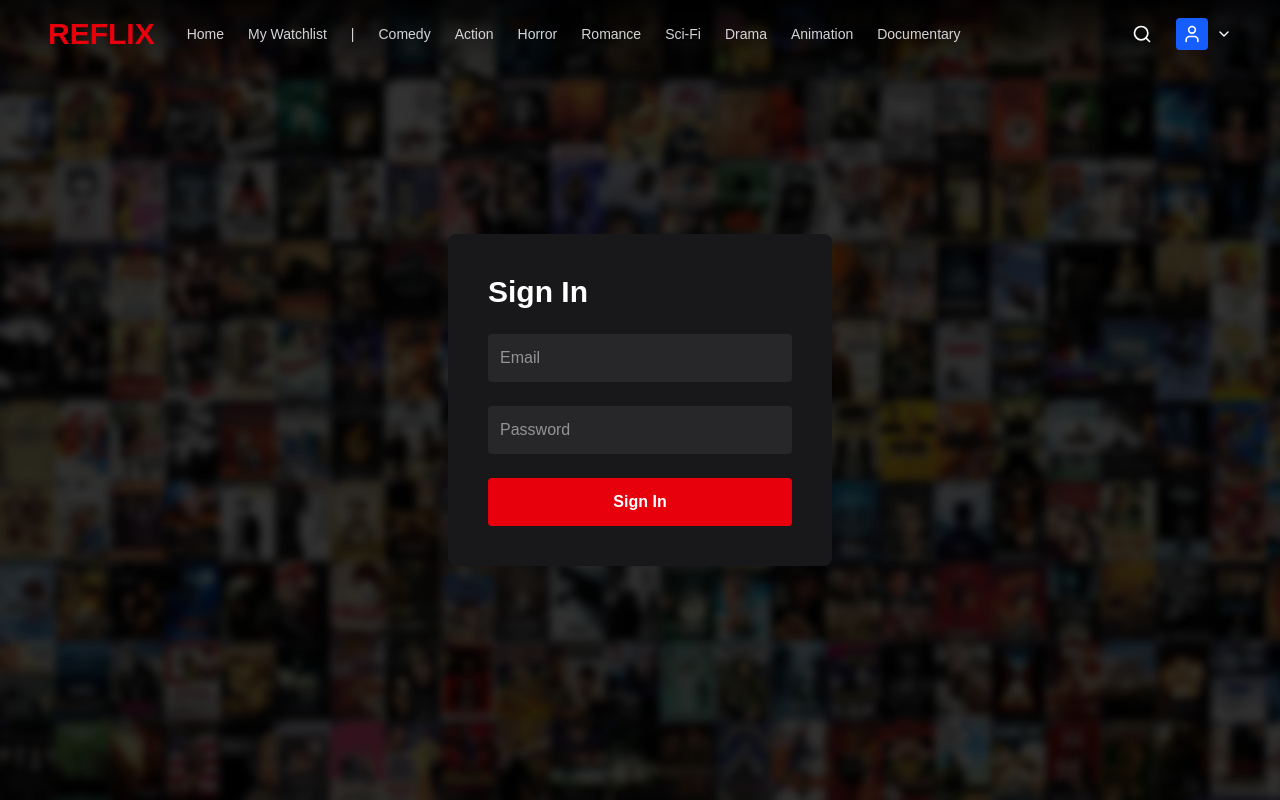
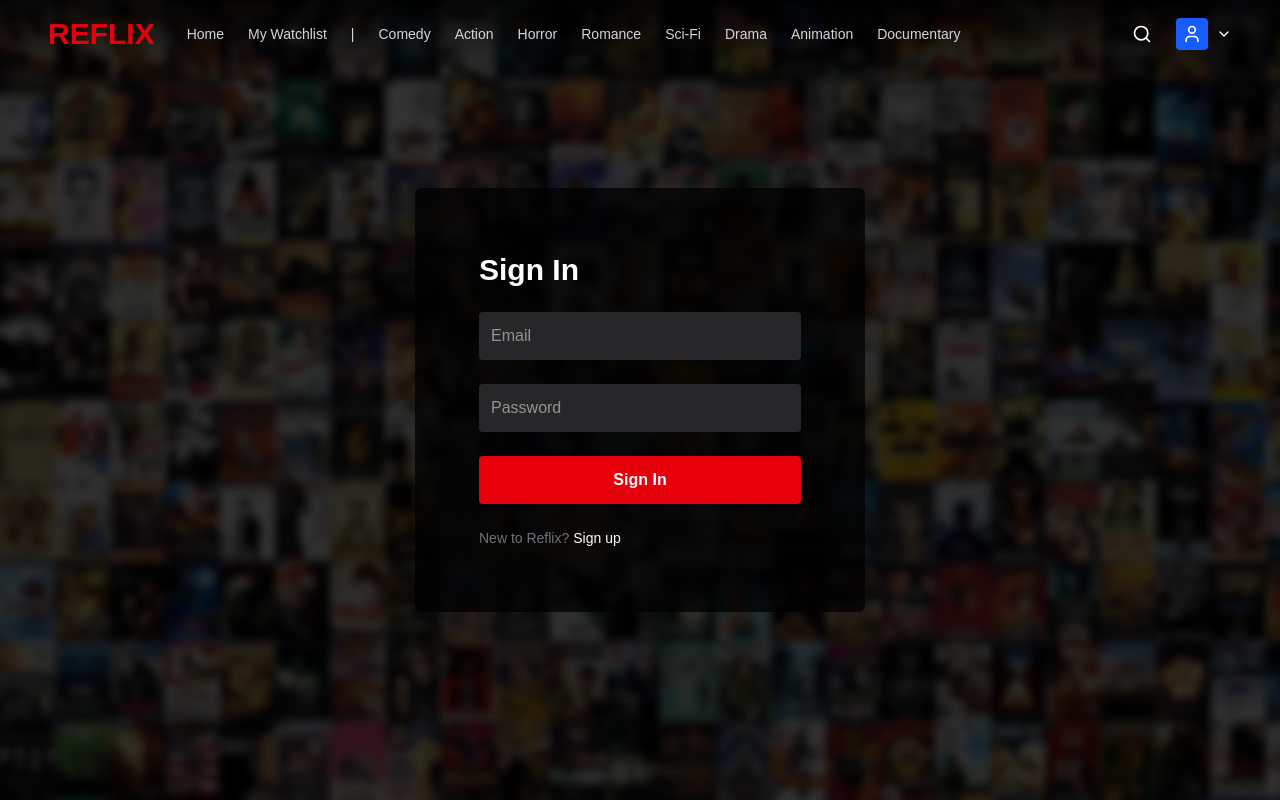
Before and after one commit to verbrannter-toast/Webprogramming, a Next.js app in the folder streaming-service/: page /login in a window 1280 px wide. Built offline with nearby package versions, Linux system fonts and the light colour scheme.

Commit message:
Added Sing Up function to loginpage and backend

```diff
--- a/streaming-service/src/app/login/page.tsx
+++ b/streaming-service/src/app/login/page.tsx
@@ -3,28 +3,33 @@
 import React, { useState } from 'react';
 import { useRouter } from 'next/navigation';
 
-export default function AccountPage() {
+export default function LoginPage() {
   const [email, setEmail] = useState('');
   const [password, setPassword] = useState('');
+  const [isRegistering, setIsRegistering] = useState(false); // Toggle state
   const router = useRouter();
 
-  const handleLogin = async (e: React.FormEvent) => {
+  const handleSubmit = async (e: React.FormEvent) => {
     e.preventDefault();
+
+    // Choose endpoint based on mode
+    const endpoint = isRegistering ? '/register' : '/login';
+
     try {
-      const res = await fetch('http://localhost:5000/login', {
+      const res = await fetch(`http://127.0.0.1:5000${endpoint}`, {
         method: 'POST',
         headers: { 'Content-Type': 'application/json' },
         body: JSON.stringify({ email, password }),
       });
 
       const data = await res.json();
-      if (data.success) {
-        // save the real user ID and email from the database
-        localStorage.setItem('userId', data.user.id.toString());
-        localStorage.setItem('userEmail', data.user.email);
+
+      if (res.ok && (data.success || data.userId)) {
+        const id = data.user?.id || data.userId;
+        localStorage.setItem('userId', id.toString());
         router.push('/');
       } else {
-        alert("Login failed!");
+        alert(data.message || "Authentication failed!");
       }
     } catch (err) {
       alert("Backend server not reached.");
@@ -32,22 +37,39 @@ export default function AccountPage() {
   };
 
   return (
-    <div className="flex h-screen items-center justify-center bg-[url('/assets/login-bg.png')] bg-no-repeat bg-cover">
-      <form onSubmit={handleLogin} className="bg-zinc-900 p-10 rounded-lg w-96 space-y-6">
-        <h1 className="text-white text-3xl font-bold">Sign In</h1>
+    <div className="relative min-h-screen w-full bg-login bg-cover bg-center flex items-center justify-center">
+      <div className="absolute inset-0 bg-[url('/assets/login-bg.png')] bg-no-repeat bg-cover" />
+
+      <form onSubmit={handleSubmit} className="relative z-10 bg-black/75 p-16 rounded-md w-[450px] space-y-6">
+        <h1 className="text-white text-3xl font-bold">
+          {isRegistering ? 'Create Account' : 'Sign In'}
+        </h1>
+
         <input
-          type="email" placeholder="Email"
-          className="w-full p-3 rounded bg-zinc-800 text-white outline-none"
+          type="email" placeholder="Email" required
+          className="w-full p-3 rounded bg-zinc-800 text-white outline-none focus:ring-2 focus:ring-red-600"
           onChange={(e) => setEmail(e.target.value)}
         />
         <input
-          type="password" placeholder="Password"
-          className="w-full p-3 rounded bg-zinc-800 text-white outline-none"
+          type="password" placeholder="Password" required
+          className="w-full p-3 rounded bg-zinc-800 text-white outline-none focus:ring-2 focus:ring-red-600"
           onChange={(e) => setPassword(e.target.value)}
         />
-        <button className="w-full bg-red-600 text-white p-3 rounded font-bold hover:bg-red-700">
-          Sign In
+
+        <button className="w-full bg-red-600 text-white p-3 rounded font-bold hover:bg-red-700 transition">
+          {isRegistering ? 'Sign Up' : 'Sign In'}
         </button>
+
+        <p className="text-zinc-500 text-sm">
+          {isRegistering ? 'Already have an account?' : 'New to Reflix?'}
+          <button
+            type="button"
+            onClick={() => setIsRegistering(!isRegistering)}
+            className="text-white hover:underline ml-1"
+          >
+            {isRegistering ? 'Sign in' : 'Sign up'}
+          </button>
+        </p>
       </form>
     </div>
   );
```
Also changed, not shown: 1 other file (tests, documents, lock files or other folders).
